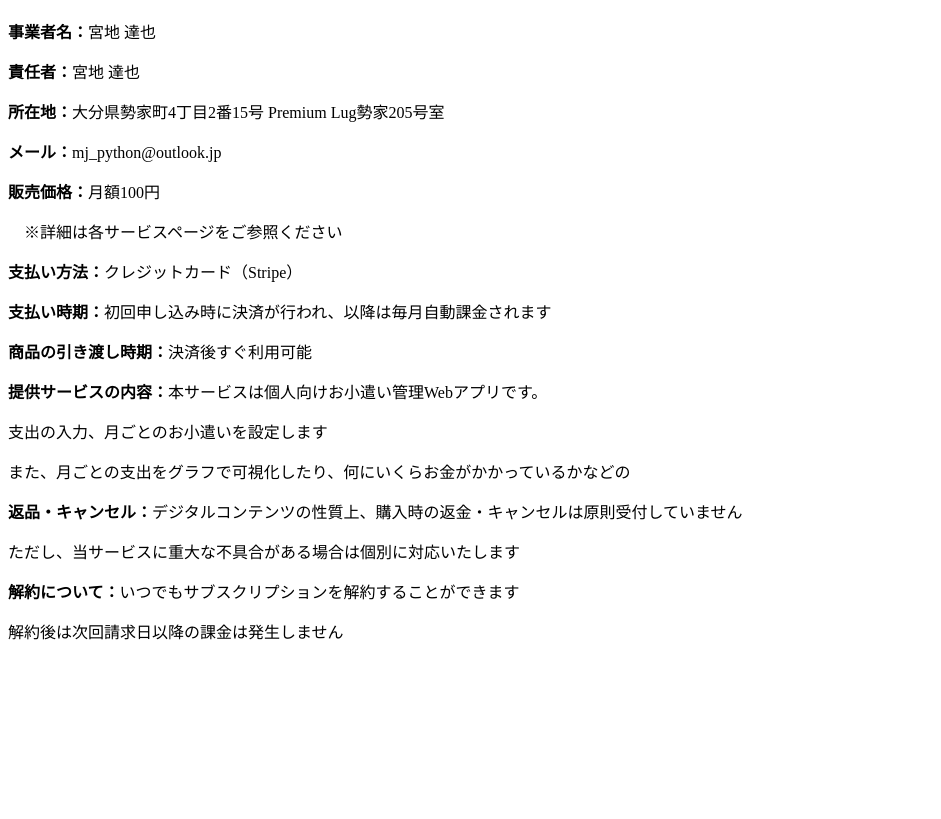
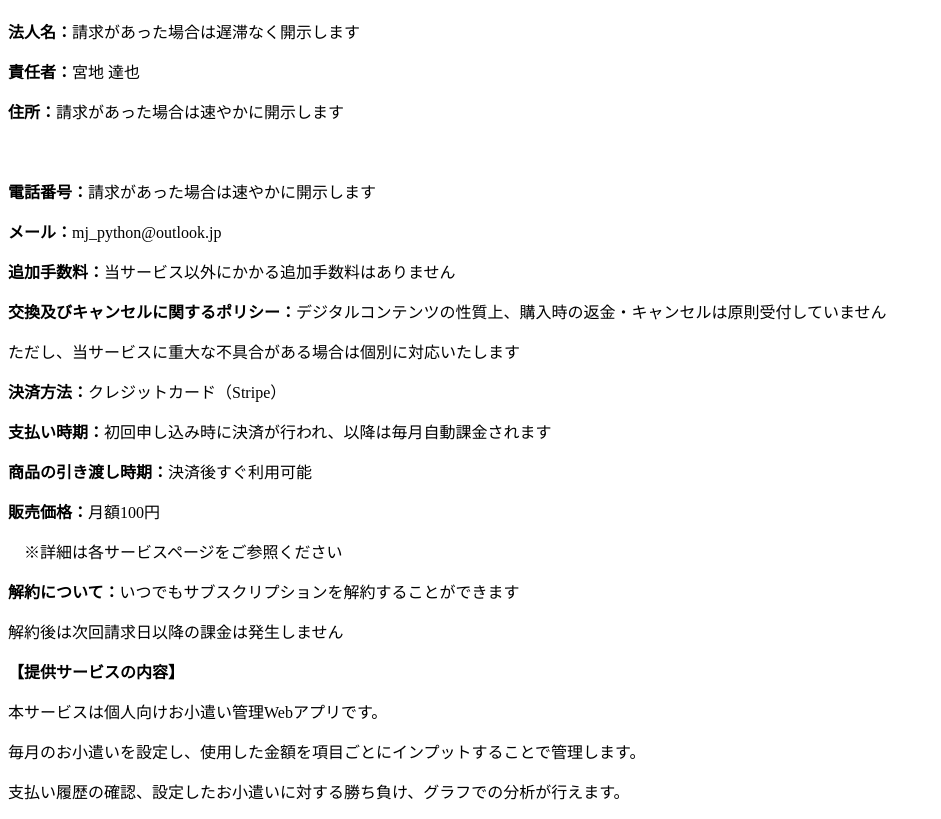
Before and after one commit to mj-coffee/tokusho-law, a plain HTML site: page index.html in a window 1280 px wide. Shown: the part 70-889 px from the top of the page, without its empty margins (0-941 px from the left). Before the commit the page ends 800 px from the top, so only its background shows below. Drawn offline with Linux system fonts and the light colour scheme.

Commit message:
Update index.html

```diff
--- a/index.html
+++ b/index.html
@@ -7,27 +7,25 @@
 </head>
 <body>
   <h1>特定商取引法に基づく表記</h1>
-
-  <p><strong>事業者名：</strong>宮地 達也</p>
+  <p><strong>法人名：</strong>請求があった場合は遅滞なく開示します</p>
   <p><strong>責任者：</strong>宮地 達也</p>
-  <p><strong>所在地：</strong>大分県勢家町4丁目2番15号 Premium Lug勢家205号室</p>
+  <p><strong>住所：</strong>請求があった場合は速やかに開示します</p>　<!-- <p><strong>所在地：</strong>大分県勢家町4丁目2番15号 Premium Lug勢家205号室</p> -->
+　<p><strong>電話番号：</strong>請求があった場合は速やかに開示します</p>
   <p><strong>メール：</strong>mj_python@outlook.jp</p>
-
+  <p><strong>追加手数料：</strong>当サービス以外にかかる追加手数料はありません</p>
+  <p><strong>交換及びキャンセルに関するポリシー：</strong>デジタルコンテンツの性質上、購入時の返金・キャンセルは原則受付していません</p>
+  <p>ただし、当サービスに重大な不具合がある場合は個別に対応いたします</p>
+  <p><strong>決済方法：</strong>クレジットカード（Stripe）</p>
+  <p><strong>支払い時期：</strong>初回申し込み時に決済が行われ、以降は毎月自動課金されます</p>
+  <p><strong>商品の引き渡し時期：</strong>決済後すぐ利用可能</p>
   <p><strong>販売価格：</strong>月額100円</p>
   <p>　※詳細は各サービスページをご参照ください</p>
-  <p><strong>支払い方法：</strong>クレジットカード（Stripe）</p>
-  <p><strong>支払い時期：</strong>初回申し込み時に決済が行われ、以降は毎月自動課金されます</p>
-
-  <p><strong>商品の引き渡し時期：</strong>決済後すぐ利用可能</p>
-
-  <p><strong>提供サービスの内容：</strong>本サービスは個人向けお小遣い管理Webアプリです。</p>
-  <p>支出の入力、月ごとのお小遣いを設定します</p>
-  <p>また、月ごとの支出をグラフで可視化したり、何にいくらお金がかかっているかなどの</p>
-
-  <p><strong>返品・キャンセル：</strong>デジタルコンテンツの性質上、購入時の返金・キャンセルは原則受付していません</p>
-  <p>ただし、当サービスに重大な不具合がある場合は個別に対応いたします</p>
-
   <p><strong>解約について：</strong>いつでもサブスクリプションを解約することができます</p>
   <p>解約後は次回請求日以降の課金は発生しません</p>
+
+  <p><strong>【提供サービスの内容】</strong></p>
+  <p>本サービスは個人向けお小遣い管理Webアプリです。</p>
+  <p>毎月のお小遣いを設定し、使用した金額を項目ごとにインプットすることで管理します。</p>
+  <p>支払い履歴の確認、設定したお小遣いに対する勝ち負け、グラフでの分析が行えます。</p>
 </body>
 </html>
```
